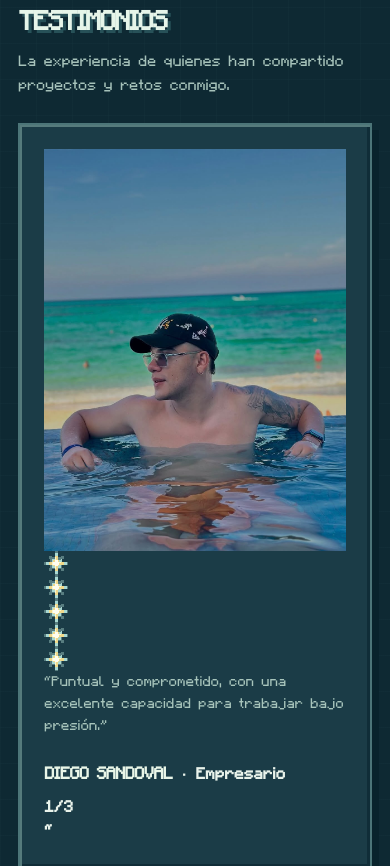
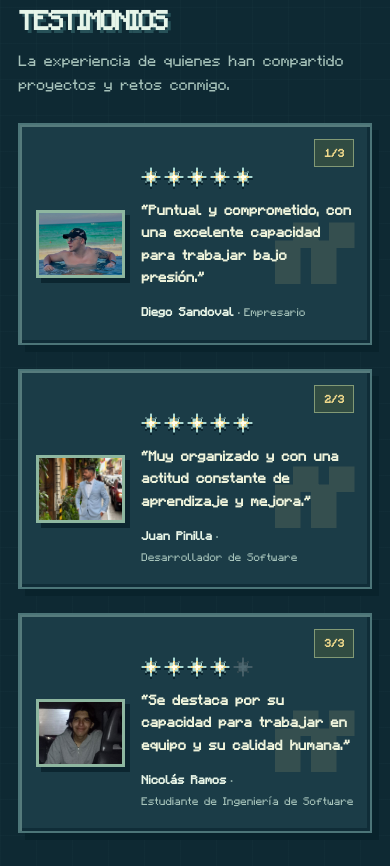
Before and after one commit to danilolarap/Portfolio, a Next.js app: page / in a window 390 px wide. Shown: the part 4240-5106 px from the top of the page. Built offline with nearby package versions, Linux system fonts and the light colour scheme.

Commit message:
style(testimonials): add responsive cards and theme palettes

```diff
--- a/src/app/globals.css
+++ b/src/app/globals.css
@@ -1676,35 +1676,147 @@ section[id] {
 .project-production-link:hover {
   background: #c1e698;
 }
+.testimonials-list {
+  display: grid;
+  gap: 24px;
+}
 .testimonial-card {
-  padding: 24px;
-  min-height: 215px;
-  display: flex;
-  flex-direction: column;
-}
-.quote-shape {
+  position: relative;
+  isolation: isolate;
+  display: grid;
+  grid-template-columns: clamp(160px, 22vw, 240px) minmax(0, 1fr);
+  align-items: center;
+  gap: clamp(22px, 4vw, 48px);
+  padding: 28px;
+  overflow: hidden;
+}
+.testimonial-photo-link {
   display: block;
-  width: 30px;
-  height: 28px;
-  border-left: 6px solid #6dbfae;
-  border-top: 6px solid #6dbfae;
-  margin-bottom: 14px;
-  opacity: 0.7;
-}
-.testimonial-card p {
-  flex: 1;
+  border: 3px solid #8eb7a0;
+  background: #152d34;
+  box-shadow: 5px 5px #0c2630;
+}
+.testimonial-photo {
+  display: block;
+  width: 100%;
+  aspect-ratio: 4 / 3;
+  height: auto;
+  object-fit: cover;
+}
+.testimonial-content {
+  position: relative;
+  z-index: 1;
+  min-width: 0;
+  padding: 12px 40px 12px 0;
+}
+.testimonial-rating {
+  display: flex;
+  gap: 5px;
+  margin-bottom: 16px;
+}
+.nether-star {
+  width: 24px;
+  height: 24px;
+  image-rendering: pixelated;
+  filter: drop-shadow(0 2px 0 #0c2630);
+}
+.nether-star.is-empty {
+  opacity: 0.23;
+  filter: grayscale(1);
+}
+.testimonial-content blockquote {
+  margin: 0;
+}
+.testimonial-content blockquote p {
+  color: #eef3db;
+  font-weight: 700;
+  font-size: clamp(16px, 1.8vw, 21px);
+  line-height: 1.6;
 }
 .testimonial-person {
   display: flex;
-  align-items: center;
-  gap: 10px;
-  margin-top: 17px;
-}
-.person-placeholder {
-  width: 28px;
-  height: 28px;
-  background: #427c78;
-  border: 2px solid #70a9a0;
+  flex-wrap: wrap;
+  align-items: baseline;
+  gap: 6px;
+  margin-top: 16px;
+  color: #a7c4bb;
+  font-size: 13px;
+}
+.testimonial-person h3 {
+  margin: 0;
+  font-size: 14px;
+  text-transform: none;
+  letter-spacing: 0;
+}
+.testimonial-role {
+  font-weight: 400;
+}
+.testimonial-number {
+  position: absolute;
+  top: 14px;
+  right: 16px;
+  padding: 5px 9px;
+  color: #f0d98b;
+  background: #314c42;
+  border: 1px solid #829975;
+  font-size: 11px;
+}
+.testimonial-quote {
+  position: absolute;
+  right: 14px;
+  bottom: -40px;
+  z-index: 0;
+  color: #f0d98b;
+  opacity: 0.12;
+  font-size: 180px;
+  line-height: 1;
+  pointer-events: none;
+}
+html[data-theme="light"] .testimonial-content blockquote p {
+  color: #2b4737;
+}
+html[data-theme="light"] .testimonial-person {
+  color: #49644c;
+}
+html[data-theme="light"] .testimonial-number {
+  color: #765a1c;
+  background: #f9edb6;
+  border-color: #d2c087;
+}
+html[data-theme="light"] .testimonial-quote {
+  color: #e0b747;
+  opacity: 0.22;
+}
+html[data-theme="light"] .testimonial-photo-link {
+  box-shadow: 5px 5px #bacaba;
+}
+@media (max-width: 600px) {
+  .testimonial-card {
+    grid-template-columns: minmax(88px, 28%) minmax(0, 1fr);
+    gap: 16px;
+    padding: 42px 16px 22px;
+  }
+  .testimonial-content {
+    padding: 0;
+  }
+  .testimonial-content blockquote p {
+    font-size: 14px;
+  }
+  .testimonial-rating {
+    gap: 3px;
+    margin-bottom: 12px;
+  }
+  .nether-star {
+    width: 20px;
+    height: 20px;
+  }
+  .testimonial-person {
+    gap: 4px;
+    font-size: 11px;
+  }
+  .testimonial-person h3 {
+    font-size: 12px;
+  }
 }
 .section-note {
   color: #85a9a5;
```
Also changed, not shown: 1 other file (tests, documents, lock files or other folders).
